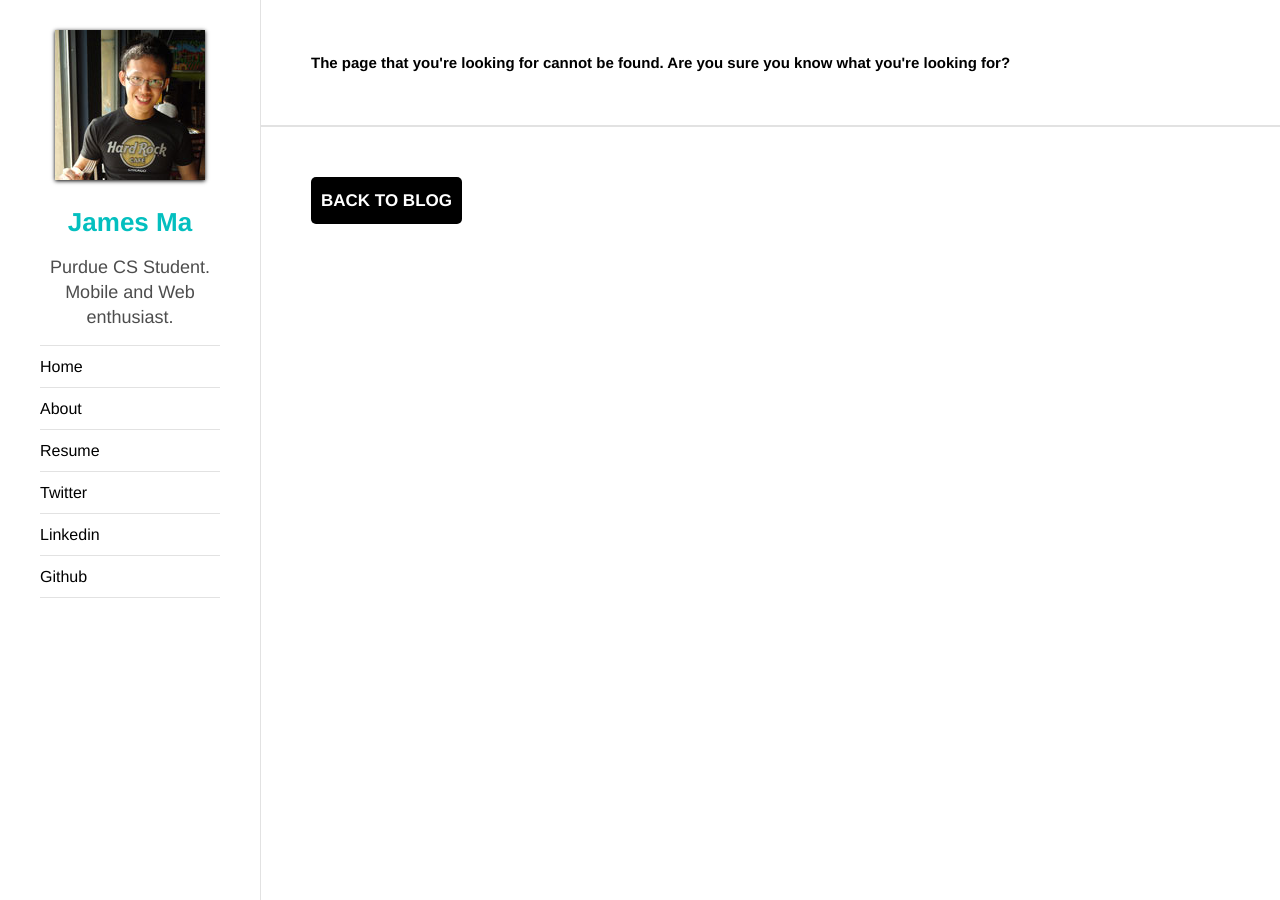
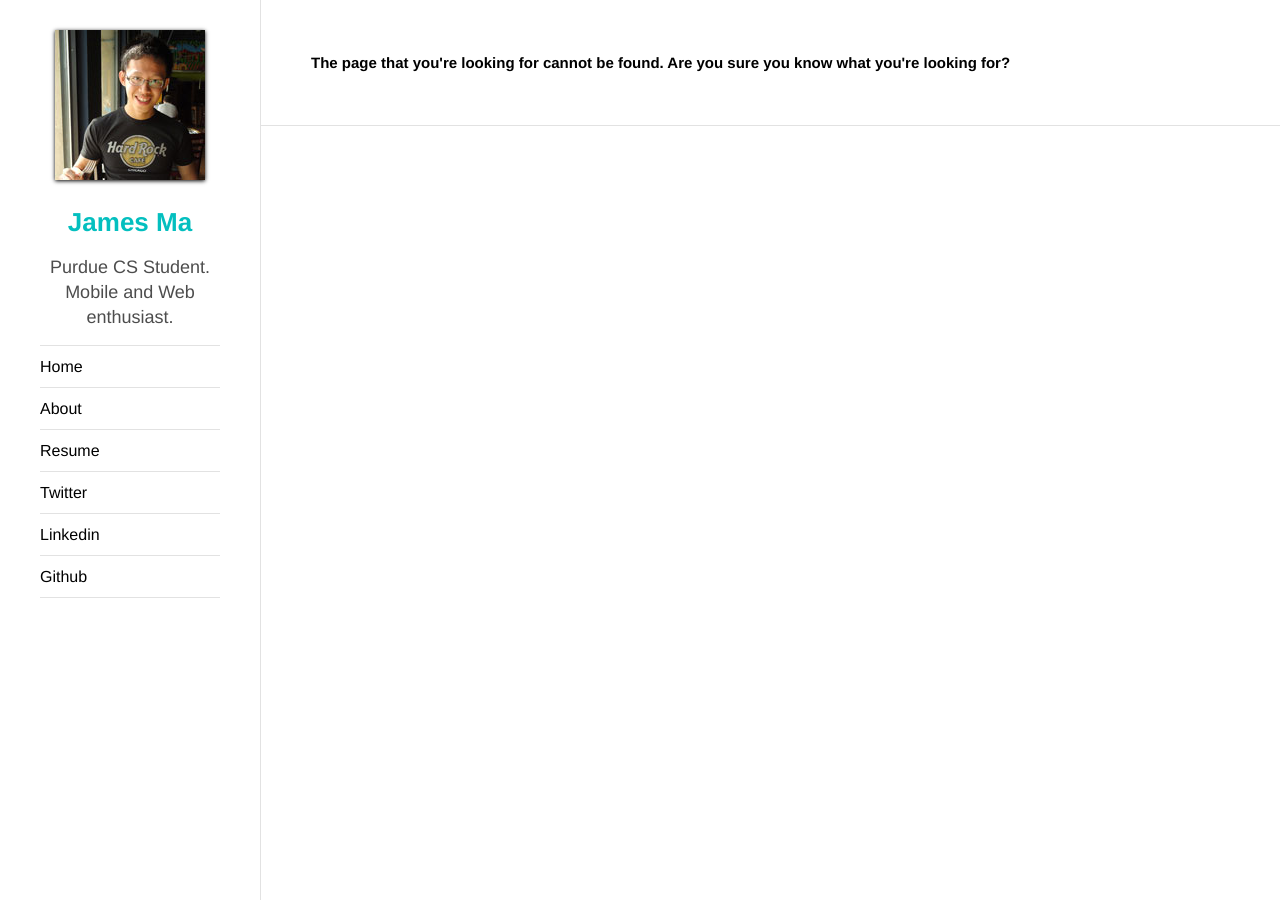
Before and after one commit to jamesma/jamesma.github.io, a Jekyll site: the page built from 404.html, in a window 1280 px wide. Built offline with Jekyll 4.4.1, drawn with Linux system fonts in a browser that asks for light colours; Markdown is read by kramdown in place of the engine named in the settings.

Commit message:
Reverting changes to 404 page.

```diff
--- a/404.html
+++ b/404.html
@@ -6,7 +6,4 @@ layout: base
 	<header style="border-bottom: 1px solid #E2E2E2;">
 		<b>The page that you're looking for cannot be found. Are you sure you know what you're looking for?</b>
 	</header>
-	<footer>
-		<a class="page_button" href="/">Back to blog</a>
-	</footer>
 </section>
```
